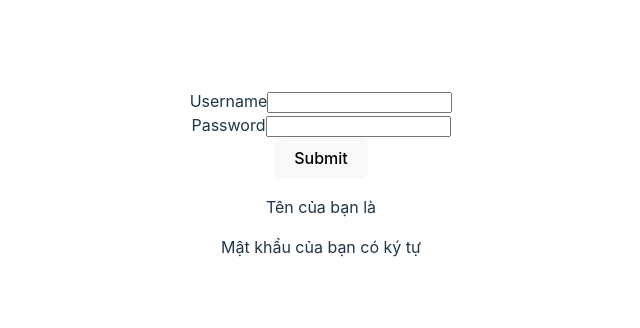
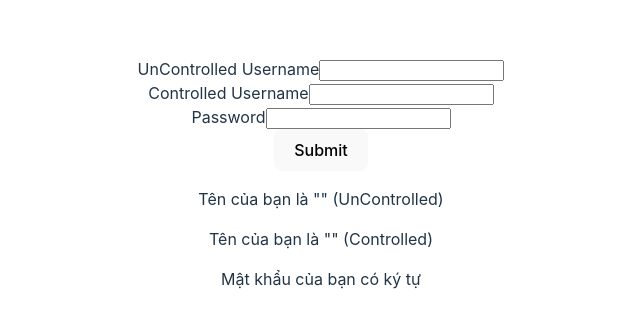
Before and after one commit to lmcuong96/form-test, a React (Vite) app: page / in a window 1280 px wide. Shown: the part 218-546 px from the top of the page, without its empty margins (319-959 px from the left). Built offline with nearby package versions, Linux system fonts and the light colour scheme.

Commit message:
update: controlled input, uncontrolled input, trim without trim()

```diff
--- a/src/App.jsx
+++ b/src/App.jsx
@@ -1,46 +1,70 @@
 import "./App.css";
-import React from "react";
+import React, { useRef, useState } from "react";
 export function App() {
-  const [state, setState] = React.useState({
+    const [state, setState] = useState({
         username: "",
         password: "",
     });
+
+    const uncontrolInput = useRef(null);
+    const [uncontrolInputValue, setUncontrolInputValue] = useState("");
+
     const handleSubmit = (event) => {
         event.preventDefault();
-    const username = event.target.username.value;
-    const password = event.target.password.value;
+        const { username, password } = state;
         if (!username || !password) {
             alert("Please enter username and password");
             return;
         } else if (password.length < 8) {
             alert("Password must be at least 8 characters long");
             return;
-    } else
-      alert(`Your username is ${username} and your password is ${password}`);
+        } else {
+            alert(
+                `Your username is ${username} and your password is ${password}`
+            );
+        }
     };
+    const handleChange = () =>
+        setUncontrolInputValue(uncontrolInput.current.value);
+
+    function trim(str) {
+        let start = 0;
+        let end = str.length - 1;
+
+        while (start <= end && str[start] === " ") {
+            start++;
+        }
+
+        while (end >= start && str[end] === " ") {
+            end--;
+        }
+        return str.slice(start, end + 1);
+    }
     return (
         <>
-      <form action="submit" onSubmit={handleSubmit}>
             <div>
-          <label htmlFor="username">Username</label>
+                <div>
+                    <label>UnControlled Username</label>
                     <input
                         type="text"
-            name="username"
-            id="username"
+                        ref={uncontrolInput}
+                        onChange={handleChange}
+                    />
+                </div>
+                <div>
+                    <label>Controlled Username</label>
+                    <input
+                        type="text"
+                        value={state.username}
                         onChange={(e) =>
-              setState({
-                ...state,
-                username: e.target.value,
-              })
+                            setState({ ...state, username: e.target.value })
                         }
                     />
                 </div>
                 <div>
-          <label htmlFor="password">Password</label>
+                    <label>Password</label>
                     <input
                         type="password"
-            name="password"
-            id="password"
                         onChange={(e) =>
                             setState({
                                 ...state,
@@ -49,11 +73,15 @@ export function App() {
                         }
                     />
                 </div>
-        <button type="submit">Submit</button>
-      </form>
+                <button onClick={handleSubmit}>Submit</button>
                 <div>
-        <p>Tên của bạn là {state.username}</p>{" "}
+                    <p>
+                        Tên của bạn là "{trim(uncontrolInputValue)}"
+                        (UnControlled){" "}
+                    </p>
+                    <p>Tên của bạn là "{trim(state.username)}" (Controlled)</p>
                     <p>Mật khẩu của bạn có {state.password} ký tự</p>
+                </div>
             </div>
         </>
     );
```
Also changed, not shown: 1 other file (tests, documents, lock files or other folders). Lines whose indentation alone changed are shown as unchanged.
